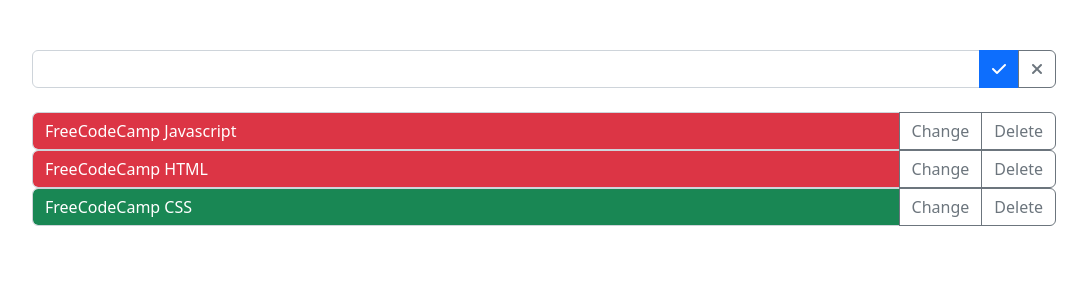
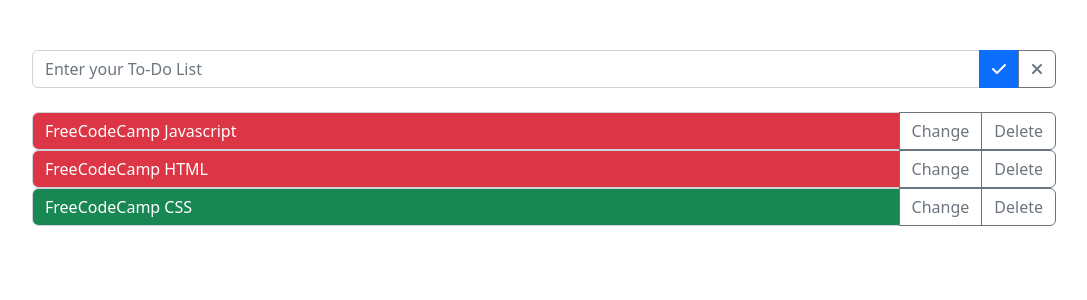
Before and after one commit to conicuznhm/ReactWorkshop, a React (Create React App) app: page / in a window 1280 px wide. Shown: the top 300 px of the page, without its empty margins (96-1183 px from the left). Built offline with nearby package versions, Linux system fonts and the light colour scheme.

Commit message:
update: <InputTodo /> - import and use [validator] for input validation - use <form onSubmit> instead of onClick so it can add To-Do list with both click button and press enter

```diff
--- a/package.json
+++ b/package.json
@@ -12,6 +12,7 @@
     "react-dom": "^18.2.0",
     "react-scripts": "5.0.1",
     "uuid": "^9.0.0",
+    "validator": "^13.7.0",
     "web-vitals": "^2.1.4"
   },
   "scripts": {
--- a/src/component/InputToDo.js
+++ b/src/component/InputToDo.js
@@ -1,16 +1,25 @@
 import { useState } from 'react';
 import { v4 as uuidv4 } from 'uuid';
+import validator from 'validator';
 
 const InputToDo = ({ items, setItems }) => {
-    const [newItem, setNewItem] = useState('');                 // for input data
+    const [newItem, setNewItem] = useState('');     // for input data
+    const [error, setError] = useState('');
 
-    // action when user click 'Add' button
-    const handleAddNewItem = () => {
+    // action when submit (both click on 'Add' and press 'Enter')
+    // ---> use [form + submit] instead of [onClick]
+    const handleSubmit = (e) => {
+        e.preventDefault();     // avoid refesh page after submitting
+        if (validator.isEmpty(newItem, { ignore_whitespace: true })) {
+            setError('To-Do List is required');
+        } else {
+            setError('');
             const tempArr = [...items];
             tempArr.unshift({ id: uuidv4(), title: newItem, completed: false });
             setItems(tempArr);
             setNewItem('');
-    };
+        }
+    }
 
     // action when user click 'Reset' button
     const handleResetNewItem = () => setNewItem('');
@@ -19,11 +28,28 @@
     const handleInputChange = (e) => setNewItem(e.target.value);
 
     return (
+        <form onSubmit={handleSubmit}>
             <div className="input-group">
-            <input className="form-control" value={newItem} onChange={handleInputChange} />
-            <button className="btn btn-primary" onClick={handleAddNewItem}><i className="fa-solid fa-check" /></button>
-            <button className="btn btn-outline-secondary" onClick={handleResetNewItem}><i className="fa-solid fa-xmark" /></button>
+                <input
+                    className={`form-control ${error ? 'is-invalid' : ''}`}
+                    value={newItem} onChange={handleInputChange}
+                    placeholder='Enter your To-Do List'
+                />
+
+                <button className="btn btn-primary">
+                    <i className="fa-solid fa-check" />
+                </button>
+
+                <button
+                    type='button'
+                    className="btn btn-outline-secondary"
+                    onClick={handleResetNewItem}
+                >
+                    <i className="fa-solid fa-xmark" />
+                </button>
             </div>
+            {error && <small className='text-danger'>{error}</small>}
+        </form>
     );
 }
 export default InputToDo;
```
Also changed, not shown: 1 other file (tests, documents, lock files or other folders). Lines whose indentation alone changed are shown as unchanged.
